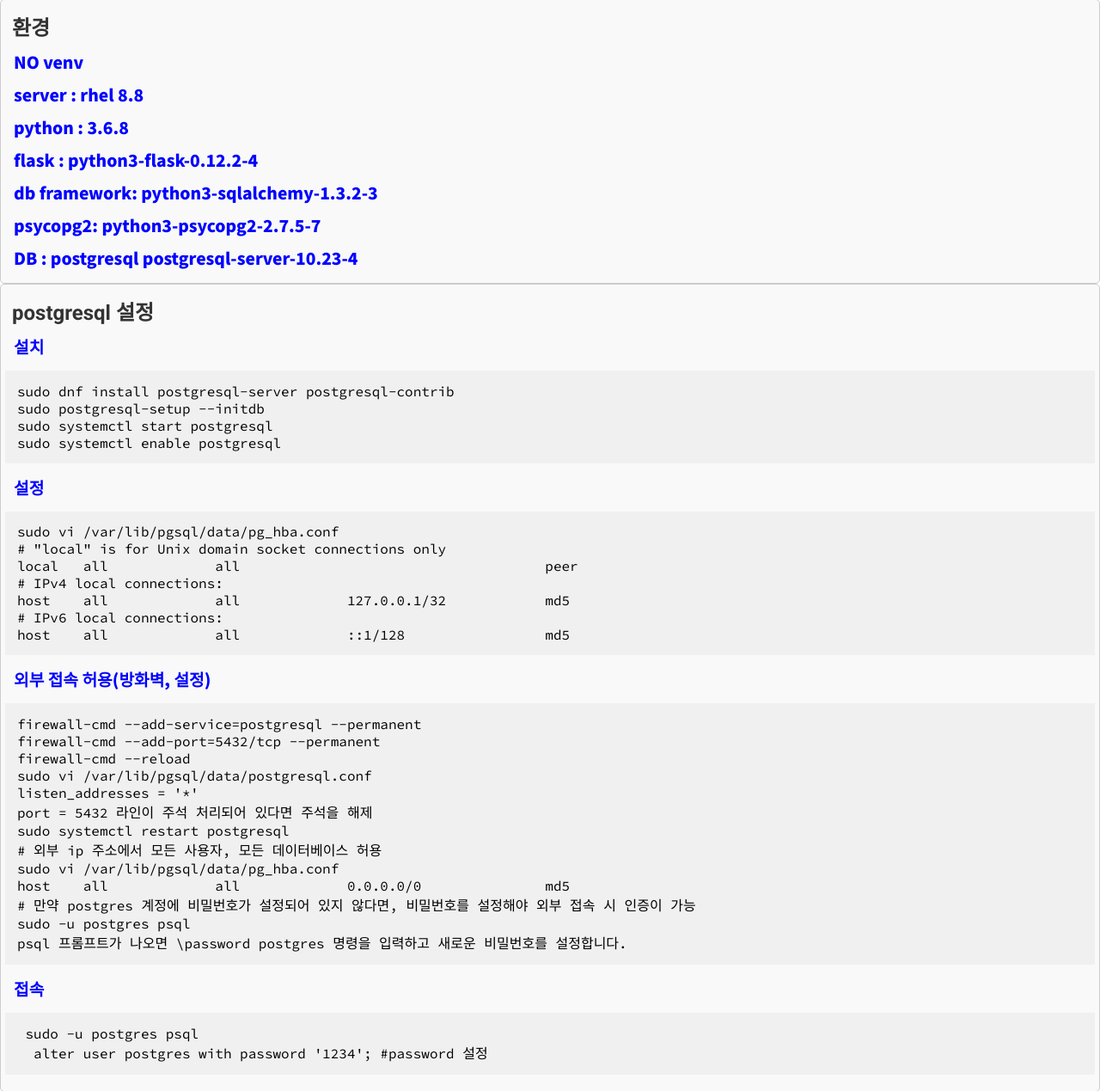
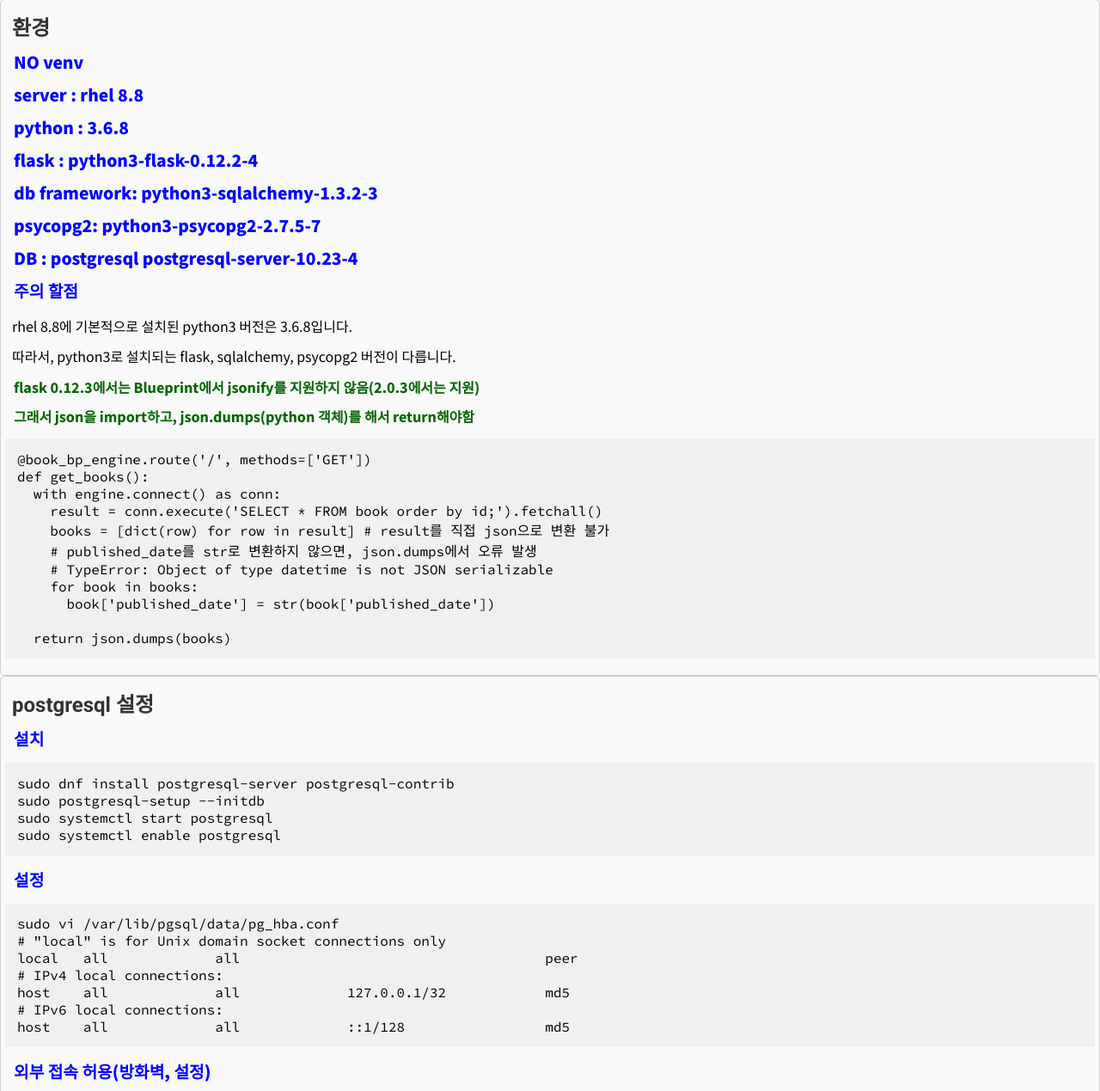
Before and after one commit to slow333/python-flask-db-window, a Flask app: page / in a window 1280 px wide. Shown: the part 241-1510 px from the top of the page at 86% size. Run offline with Flask 3, Linux system fonts and the light colour scheme; some libraries are stand-ins or nearby versions.

Commit message:
flask 0.12.3 관련 jsonify 애러 관련 처리

```diff
--- a/templates/index.html
+++ b/templates/index.html
@@ -13,6 +13,22 @@
 <h3>db framework: python3-sqlalchemy-1.3.2-3</h3>
 <h3>psycopg2: python3-psycopg2-2.7.5-7</h3>
 <h3>DB : postgresql postgresql-server-10.23-4</h3>
+<h3>주의 할점</h3>
+<p>rhel 8.8에 기본적으로 설치된 python3 버전은 3.6.8입니다. </p>
+<p>따라서, python3로 설치되는 flask, sqlalchemy, psycopg2 버전이 다릅니다. </p>
+<h4>flask 0.12.3에서는 Blueprint에서 jsonify를 지원하지 않음(2.0.3에서는 지원)</h4>
+<h4>그래서 json을 import하고, json.dumps(python 객체)를 해서 return해야함</h4>
+<pre>@book_bp_engine.route('/', methods=['GET'])
+def get_books():
+  with engine.connect() as conn:
+    result = conn.execute('SELECT * FROM book order by id;').fetchall()
+    books = [dict(row) for row in result] # result를 직접 json으로 변환 불가
+    # published_date를 str로 변환하지 않으면, json.dumps에서 오류 발생
+    # TypeError: Object of type datetime is not JSON serializable
+    for book in books:
+      book['published_date'] = str(book['published_date'])
+
+  return json.dumps(books)</pre>
 </section>
 <section>
 <h2>postgresql 설정</h2>
```
Also changed, not shown: bp/book_bp_sqlalchemy.py (+4 -6 lines).
